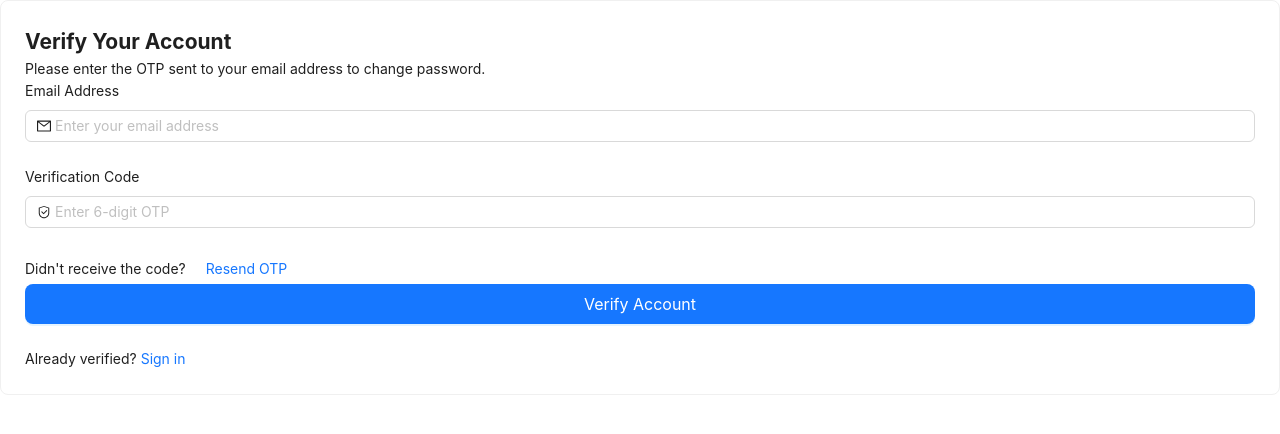
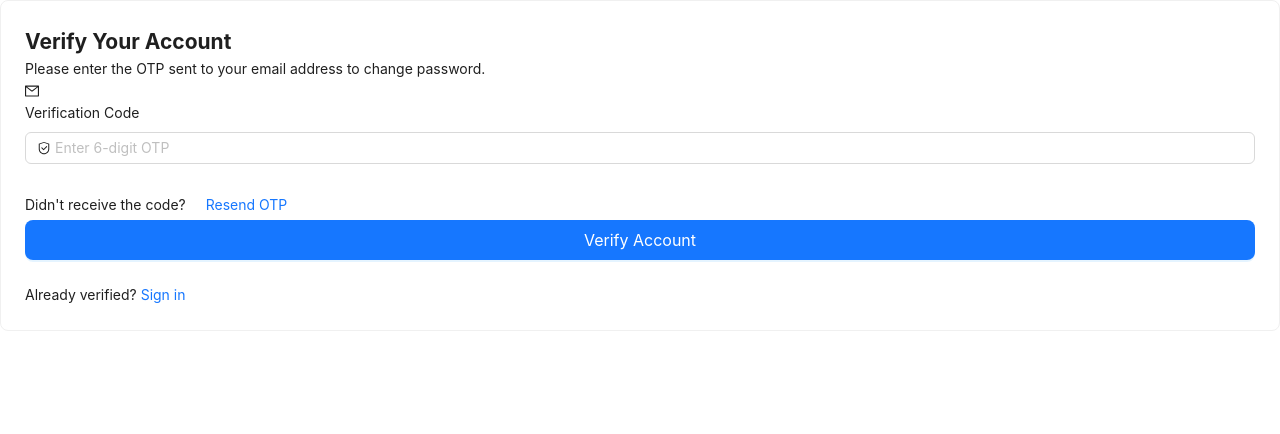
Before and after one commit to fogit-hd/SWP391_Project, a React (Vite) app in the folder FE/SWP391_FE/: page /verify-otp in a window 1280 px wide. Shown: the top 434 px of the page. Built offline with nearby package versions, Linux system fonts and the light colour scheme.

Commit message:
Refactor ForgotPassword and VerifyOTP components to retrieve email from localStorage, removing unnecessary state management and form fields for email input.

```diff
--- a/FE/SWP391_FE/src/pages/forgot.password/index.jsx
+++ b/FE/SWP391_FE/src/pages/forgot.password/index.jsx
@@ -8,10 +8,9 @@ import { Link, useNavigate, useLocation } from "react-router-dom";
 const ForgotPassword = () => {
   const [form] = Form.useForm();
   const [isLoading, setIsLoading] = useState(false);
-  const [email, setEmail] = useState("");
   const [isResendDisabled, setIsResendDisabled] = useState(false);
   const [countdown, setCountdown] = useState(0);
-  const [hasRequestedResend, setHasRequestedResend] = useState(false);
+  const [hasRequestedResend] = useState(false);
   const navigate = useNavigate();
   const location = useLocation();
 
@@ -22,7 +21,6 @@ const ForgotPassword = () => {
     const emailToUse = emailFromState || emailFromStorage;
 
     if (emailToUse) {
-      setEmail(emailToUse);
       form.setFieldsValue({ email: emailToUse });
     }
   }, [location.state, form]);
@@ -91,23 +89,7 @@ const ForgotPassword = () => {
   };
 
   const sendActivationCode = async () => {
-    // // Nếu chưa từng request send, xóa email và yêu cầu nhập email mới
-    // if (!hasRequestedResend) {
-    //   setEmail("");
-    //   form.setFieldsValue({ email: "" });
-    //   setHasRequestedResend(true);
-    //   toast.info("Enter your email again to receive Activation Code!");
-    //   return;
-    // }
-
-    // // Kiểm tra email có được nhập hay không
-    // const currentEmail = form.getFieldValue("email");
-    // if (!currentEmail) {
-    //   toast.error("Email is required to send Activation Code");
-    //   return;
-    // }
-
-    const currentEmail = form.getFieldValue("email");
+    const currentEmail = localStorage.getItem("email");
     if (!currentEmail) {
       message.error("Email not found. Please enter first");
       return;
@@ -147,6 +129,8 @@ const ForgotPassword = () => {
             <p className="verify-subtitle">
               Please enter the Activation Code sent to your email address to
               create a new password.
+              <br />
+              <MailOutlined /> <strong>{localStorage.getItem("email")}</strong>
             </p>
           </div>
 
@@ -158,31 +142,10 @@ const ForgotPassword = () => {
               requiredMark={false}
               className="verify-form"
             >
-              {/* Email */}
-              <Form.Item
-                label="Email Address"
-                name="email"
-                rules={[
-                  { required: true, message: "Email is required" },
-                  {
-                    type: "email",
-                    message: "Please enter a valid email address",
-                  },
-                ]}
-              >
-                <Input
-                  placeholder="Enter your email address"
-                  type="email"
-                  prefix={<MailOutlined />}
-                  allowClear
-                  // disabled={!!email && !hasRequestedResend} // Disable if email is pre-filled and haven't requested resend
-                />
-              </Form.Item>
-
               {/* Password */}
               <Col xs={24} md={24}>
                 <Form.Item
-                  label="Password"
+                  label="New Password"
                   name="password"
                   rules={[
                     { required: true, message: "Password is required" },
--- a/FE/SWP391_FE/src/pages/verify.otp/index.jsx
+++ b/FE/SWP391_FE/src/pages/verify.otp/index.jsx
@@ -31,7 +31,7 @@ const VerifyOTP = () => {
     setIsLoading(true);
     try {
       const requestData = {
-        email: values.email,
+        email: localStorage.getItem("email"),
         otp: values.otp,
       };
 
@@ -89,22 +89,6 @@ const VerifyOTP = () => {
   };
 
   const resendOTP = async () => {
-    // // Nếu chưa từng request resend, xóa email và yêu cầu nhập email mới
-    // if (!hasRequestedResend) {
-    //   setEmail("");
-    //   form.setFieldsValue({ email: "" });
-    //   setHasRequestedResend(true);
-    //   toast.info("Vui lòng nhập email mới để nhận OTP!");
-    //   return;
-    // }
-
-    // // Kiểm tra email có được nhập hay không
-    // const currentEmail = form.getFieldValue("email");
-    // if (!currentEmail) {
-    //   toast.error("Email is required to resend OTP");
-    //   return;
-    // }
-
     try {
       message.loading("Resending OTP...", 0);
 
@@ -140,6 +124,8 @@ const VerifyOTP = () => {
             <p className="verify-subtitle">
               Please enter the OTP sent to your email address to change
               password.
+              <br />
+              <MailOutlined /> <strong>{localStorage.getItem("email")}</strong>
             </p>
           </div>
 
@@ -150,27 +136,6 @@ const VerifyOTP = () => {
             requiredMark={false}
             className="verify-form"
           >
-            {/* Email */}
-            <Form.Item
-              label="Email Address"
-              name="email"
-              rules={[
-                { required: true, message: "Email is required" },
-                {
-                  type: "email",
-                  message: "Please enter a valid email address",
-                },
-              ]}
-            >
-              <Input
-                placeholder="Enter your email address"
-                type="email"
-                prefix={<MailOutlined />}
-                allowClear
-                // disabled={!!email && !hasRequestedResend} // Disable if email is pre-filled and haven't requested resend
-              />
-            </Form.Item>
-
             {/* OTP */}
             <Form.Item
               label="Verification Code"
```
